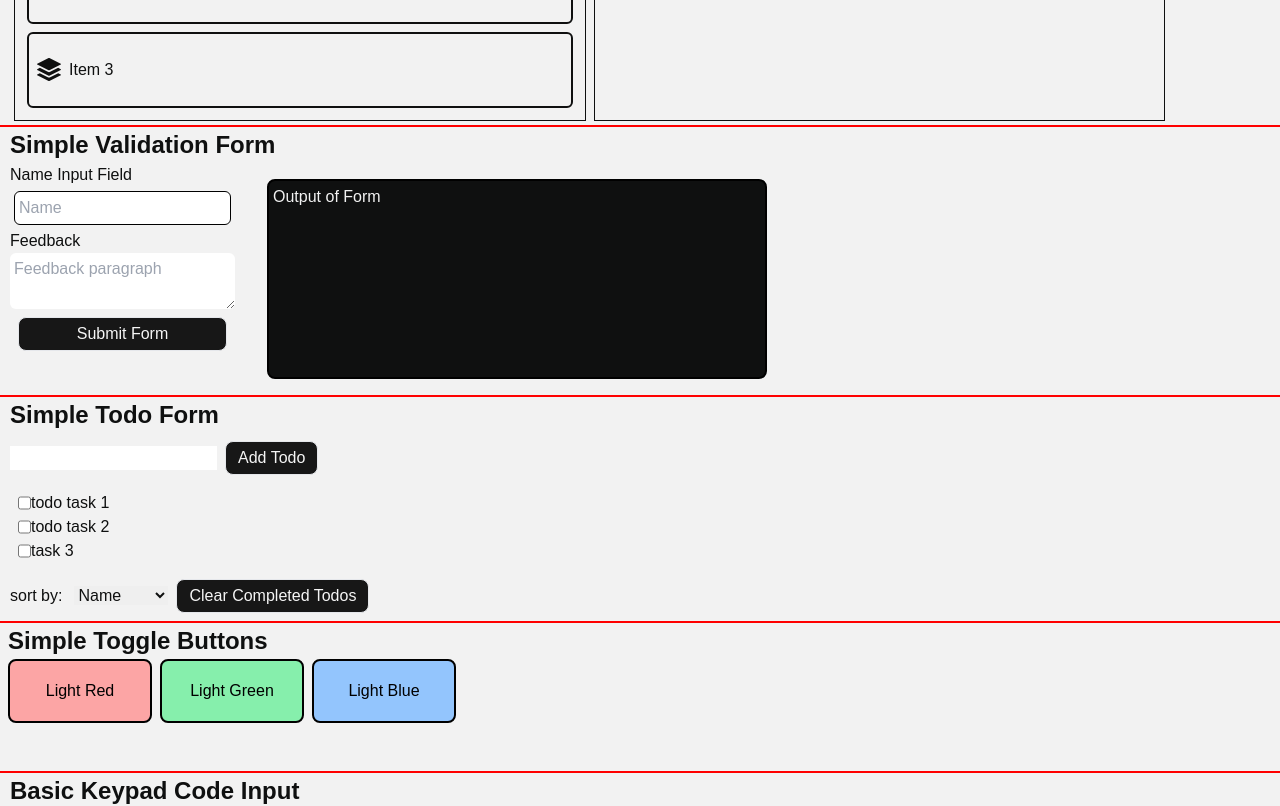
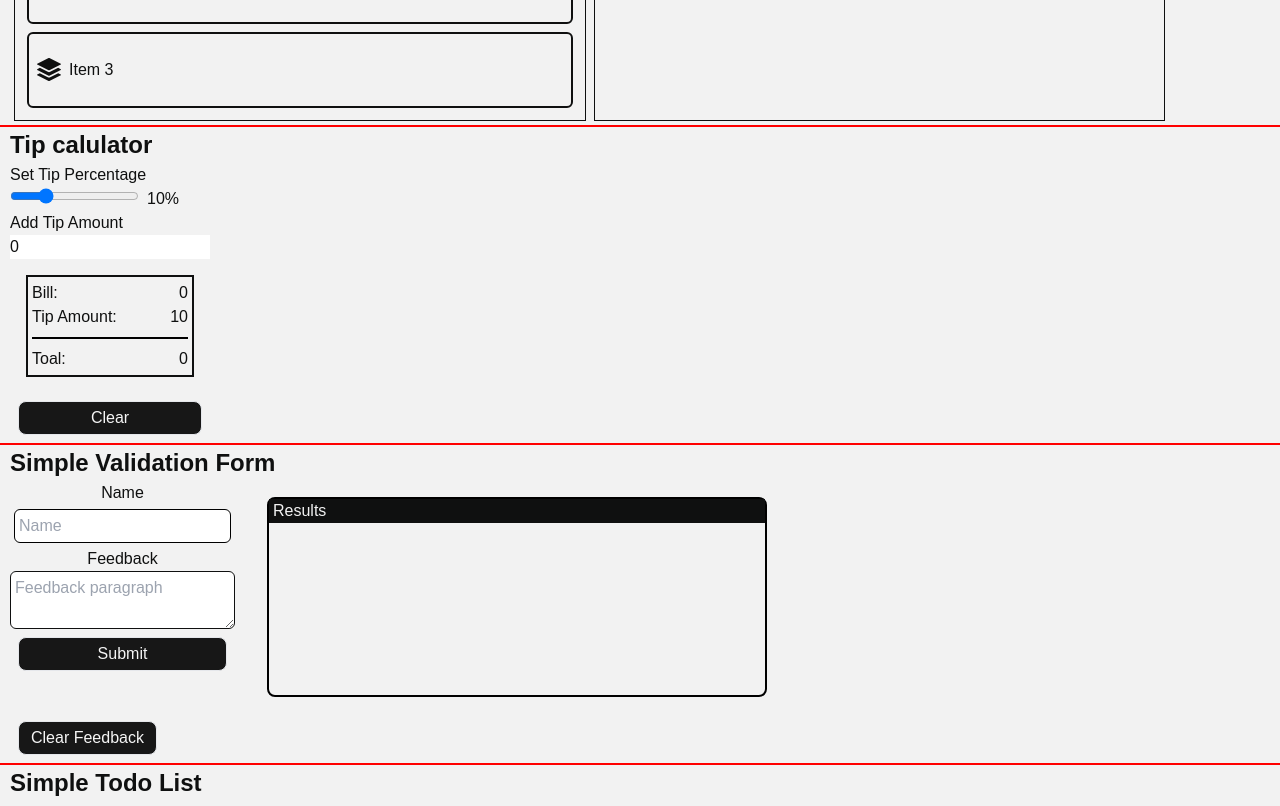
Before and after one commit to Cedaring-xr/react-component-examples, a React (Create React App) app: page / in a window 1280 px wide. Shown: the part 2100-2906 px from the top of the page. Built offline with nearby package versions, Linux system fonts and the light colour scheme.

Commit message:
added tip calculator component

```diff
--- a/src/App.tsx
+++ b/src/App.tsx
@@ -20,6 +20,7 @@ import isoMtn from './assets/iso-mtn-color.png'
 import isoMtn2 from './assets/iso-mtn-bw.png'
 import DateStepCounter from './components/basic/DateStepCounter'
 import DateSliderCounter from './components/basic/DateSliderCounter'
+import Tipcalculator from './components/basic/Tipcalculator'
 
 function App() {
 	const [theme, setTheme] = useState<boolean>(true)
@@ -72,6 +73,7 @@ function App() {
 			<RadialMenu />
 			<Stopwatch />
 			<DragAndDrop />
+			<Tipcalculator />
 			<ValidationForm />
 			<TodoList />
 			<ToggleButtons />
--- /dev/null
+++ b/src/components/basic/Tipcalculator.tsx
@@ -0,0 +1,53 @@
+import { useState } from 'react'
+
+export default function Tipcalculator() {
+	const [tipPercent, setTipPercent] = useState('10')
+	const [billAmount, setBillAmount] = useState(0)
+	const [total, setTotal] = useState(0)
+
+	const calculateTip = (e: any) => {
+		setBillAmount(Number(e.target.value))
+		// take bill amount if more than 0
+		if (billAmount > 0) {
+			const tip = billAmount * (Number(tipPercent) / 100)
+			const total = billAmount + tip
+			setTotal(total)
+		}
+	}
+
+	return (
+		<section className="component">
+			<h2 className="component-title">Tip calulator</h2>
+			<div className="flex flex-col w-[200px]">
+				<label htmlFor="percent">Set Tip Percentage</label>
+				<div>
+					<input
+						name="percent"
+						type="range"
+						min="5"
+						max="25"
+						className=""
+						value={tipPercent}
+						onChange={(e) => setTipPercent(e.target.value)}
+					/>
+					<span className="m-2">{tipPercent}%</span>
+				</div>
+
+				<label htmlFor="amount">Add Tip Amount</label>
+				<input type="number" value={billAmount} onChange={calculateTip} />
+				<div className=" m-4 border-content border-2 p-1">
+					<h3 className="float-left">Bill: </h3>
+					<p className="float-right">{total}</p>
+					<br />
+					<h3 className="float-left">Tip Amount: </h3>
+					<p className="float-right">{tipPercent}</p>
+					<br />
+					<div className="border-b-2 border-black my-2"></div>
+					<h3 className="float-left">Toal: </h3>
+					<p className="float-right">{total}</p>
+				</div>
+				<button className="button">Clear</button>
+			</div>
+		</section>
+	)
+}
--- a/src/components/basic/ToggleButtons.tsx
+++ b/src/components/basic/ToggleButtons.tsx
@@ -1,9 +1,9 @@
 import { useState } from 'react'
 
 export default function ToggleButtons() {
-	const [isRed, toggleRed] = useState<boolean>(false)
-	const [isGreen, toggleGreen] = useState<boolean>(false)
-	const [isBlue, toggleBlue] = useState<boolean>(false)
+	const [isRed, toggleRed] = useState(false)
+	const [isGreen, toggleGreen] = useState(false)
+	const [isBlue, toggleBlue] = useState(false)
 
 	return (
 		<section className="component pl-2">
--- a/src/components/basic/Tooltip.tsx
+++ b/src/components/basic/Tooltip.tsx
@@ -9,12 +9,7 @@ const Tooltip: React.FC<TooltipProps> = ({ content, children }) => {
 	const [showTooltip, setShowTooltip] = useState(false)
 
 	return (
-		<>
-			<div
-				onMouseEnter={() => setShowTooltip(true)}
-				onMouseLeave={() => setShowTooltip(false)}
-				className="relative"
-			>
+		<div onMouseEnter={() => setShowTooltip(true)} onMouseLeave={() => setShowTooltip(false)} className="relative">
 			{children}
 			{showTooltip && (
 				<div className="tooltip bg-content text-bkg text-bold">
@@ -23,7 +18,6 @@ const Tooltip: React.FC<TooltipProps> = ({ content, children }) => {
 				</div>
 			)}
 		</div>
-		</>
 	)
 }
 
--- /dev/null
+++ b/src/components/basic/TooltipImproved.tsx
@@ -0,0 +1,14 @@
+import React from 'react'
+
+type Props = {
+	children: React.ReactNode
+}
+
+export default function TooltipImproved({ children }: Props) {
+	return (
+		<div className="tooltip bg-content text-bkg text-bold">
+			{children}
+			<span className="tooltip-arrow bg-content"></span>
+		</div>
+	)
+}
--- a/src/components/basic/ValidationForm.tsx
+++ b/src/components/basic/ValidationForm.tsx
@@ -1,49 +1,72 @@
-import { useState, ChangeEvent } from 'react'
+import { useState } from 'react'
+
+type FormData = {
+	name: string
+	feedback: string
+}
 
 export default function ValidationForm() {
-	const [name, setName] = useState<string>('')
-	const [textInput, setTextInput] = useState<string>('')
+	const [name, setName] = useState('')
+	const [feedback, setFeedback] = useState('')
+	const [formData, setFormData] = useState<FormData | null>()
 
-	const handleNameChange = (event: ChangeEvent<HTMLInputElement>) => {
-		setName(event.target.value)
+	const handleSubmit = (e: any) => {
+		e.preventDefault()
+		// save form values as output
+		const newFeedback = {
+			name: 'From: ' + name,
+			feedback: 'Message: ' + feedback
+		}
+		if (!name || !feedback) return null
+		setFormData(newFeedback)
+		// reset form values
+		setName('')
+		setFeedback('')
 	}
 
-	const handleTextChange = (event: ChangeEvent<HTMLTextAreaElement>) => {
-		setTextInput(event.target.value)
+	const clearFormData = () => {
+		setFormData(null)
 	}
-
-	const handleSubmit = () => {}
 
 	return (
 		<section className="component ">
 			<h2 className="component-title">Simple Validation Form</h2>
 			<div className="flex flex-col-2">
-				<form onSubmit={() => handleSubmit()} className="flex flex-col">
-					<label htmlFor="Name">Name Input Field</label>
+				<form onSubmit={handleSubmit} className="flex flex-col">
+					<label htmlFor="Name" className="mx-auto">
+						Name
+					</label>
 					<input
 						type="text"
 						placeholder="Name"
 						className="input text-black"
 						name="Name"
 						value={name}
-						onChange={handleNameChange}
+						onChange={(e) => setName(e.target.value)}
 					></input>
-					<label htmlFor="feedback">Feedback</label>
+					<label htmlFor="feedback" className="mx-auto">
+						Feedback
+					</label>
 					<textarea
-						className="text-black resize p-1 rounded-md"
+						className="text-black resize p-1 rounded-md border-[1px] border-content"
 						name="feedback"
 						placeholder="Feedback paragraph"
-						value={textInput}
-						onChange={handleTextChange}
+						value={feedback}
+						onChange={(e) => setFeedback(e.target.value)}
 					></textarea>
 					<button className="button" type="submit">
-						Submit Form
+						Submit
 					</button>
 				</form>
-				<div className="border-2 border-black bg-content h-[200px] min-w-[500px] m-4 mx-8 p-1 rounded-lg">
-					<p className="text-bkg">Output of Form</p>
+				<div className="border-2 border-black h-[200px] min-w-[500px] m-4 mx-8 rounded-lg">
+					<p className="bg-content text-bkg m-0 px-1">Results</p>
+					<p>{formData && formData.name}</p>
+					<p>{formData && formData.feedback}</p>
 				</div>
 			</div>
+			<button className="button" onClick={clearFormData}>
+				Clear Feedback
+			</button>
 		</section>
 	)
 }
--- a/src/components/todoList/TodoList.tsx
+++ b/src/components/todoList/TodoList.tsx
@@ -30,7 +30,7 @@ const TodoList = () => {
 
 	return (
 		<section className="component">
-			<h2 className="component-title">Simple Todo Form</h2>
+			<h2 className="component-title">Simple Todo List</h2>
 			<InputTodo onAddTodo={handleAddTodo} />
 			<div className="m-2">
 				{todos.map((item) => (
```
Also changed, not shown: 1 other file (tests, documents, lock files or other folders). Lines whose indentation alone changed are shown as unchanged.
